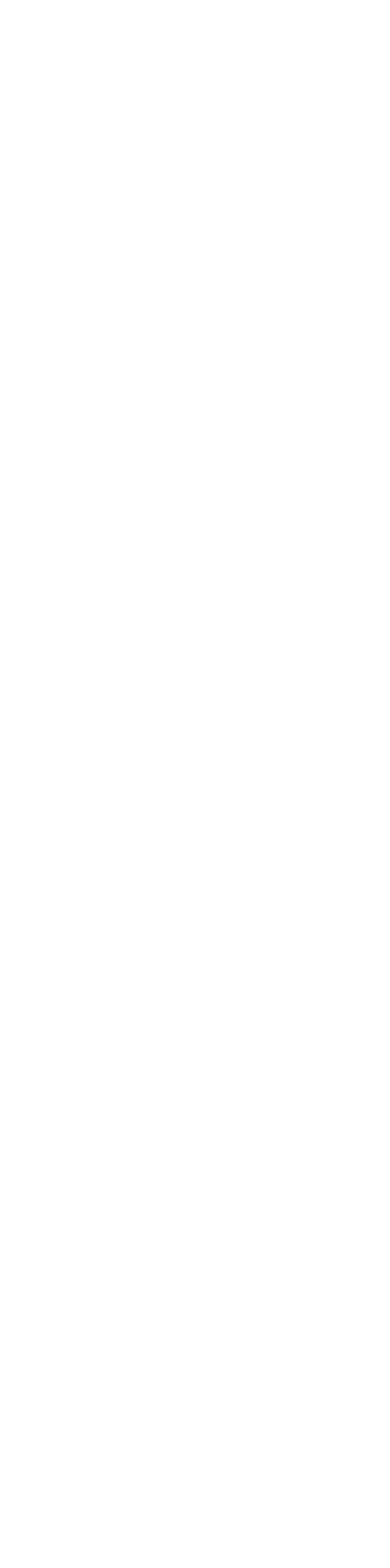
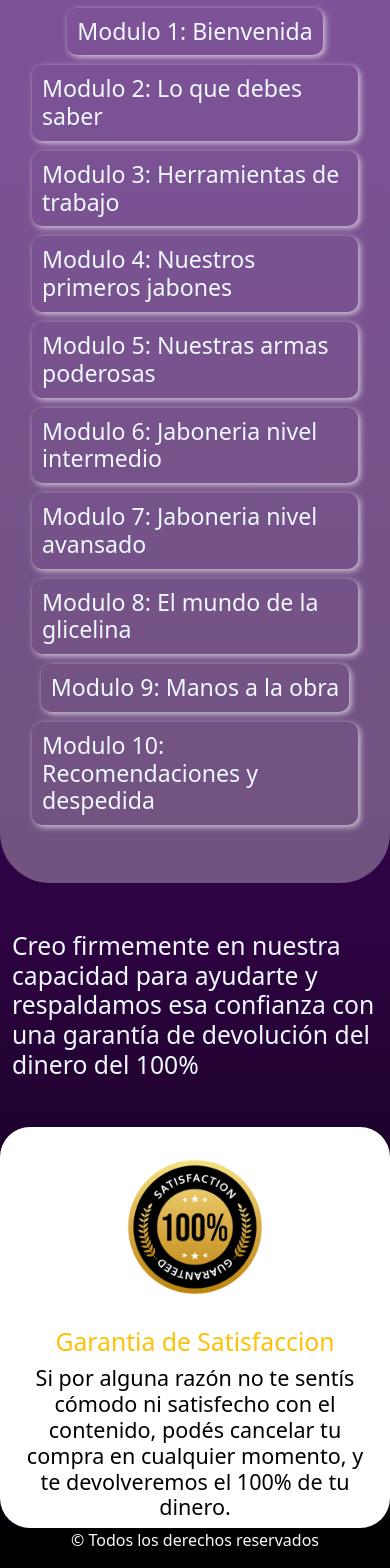
Before and after one commit to FacundoCajal199/jabones, a React (Vite) app: page / in a window 390 px wide. Shown: the part 8103-9671 px from the top of the page. Before the commit the page ends 8013 px from the top, so only its background shows below. Built offline with nearby package versions, Linux system fonts and the light colour scheme.

Commit message:
funcionando y responsivo hasta el momento

```diff
--- a/package.json
+++ b/package.json
@@ -1,6 +1,6 @@
 {
   "name": "janones",
-  "private": true ,
+  "private": true,
   "version": "0.0.0",
   "type": "module",
   "scripts": {
@@ -13,7 +13,8 @@
     "bootstrap": "^5.3.0",
     "react": "^18.2.0",
     "react-bootstrap": "^2.8.0",
-    "react-dom": "^18.2.0"
+    "react-dom": "^18.2.0",
+    "react-icons": "^4.10.1"
   },
   "devDependencies": {
     "@types/react": "^18.2.14",
--- a/src/App.css
+++ b/src/App.css
@@ -70,6 +70,61 @@
   padding: 2rem;
   color: black;
  }
+ .iconWsp {
+  position: fixed;
+  width: 65px;
+  height: 65px;
+  line-height: 55px;
+  bottom: 30px;
+  right: 30px;
+  background: rgb(3, 238, 3);
+  color: #fff;
+  border-radius: 50px;
+  text-align: center;
+  padding-top: 4px;
+  font-size: 30px;
+  box-shadow: 0px 1px 10px rgba(0, 0, 0, 0.3);
+  z-index: 1000;
+}
+.dudas{
+  background-color: #fff;
+  color: #000000;
+  border-radius: 30px;
+  display: flex;
+  flex-direction: column;
+  align-items: center;
+
+}
+.faq-section {
+  display: flex;
+  flex-direction: column;
+  align-items: center;
+  background-color: #ffffff2d;
+  border-radius: 50px;
+  padding: 4rem;
+  width: 60%;
+}
+
+.faq-item {
+  cursor: pointer;
+  margin-bottom: 10px;
+  box-shadow: 2px 2px 6px 0 rgba(255, 255, 255, 0.704);
+  border-radius: 10px;
+}
+
+.faq-item h3 {
+  margin: 0;
+  padding: 10px;
+  background-color:transparent;
+  border-radius: 4px;
+
+}
+
+.faq-answer {
+
+  padding: 10px;
+  border-radius: 4px;
+}
  @keyframes brillo {
   0% {
     box-shadow: 0 0 0 rgba(255, 255, 255, 0.621);
@@ -84,6 +139,21 @@
 
 @media (max-width: 820px) { .video-container{
   width: 100%;
+
+}
+.p-edit{
+  padding-left: 0;
+}
+.faq-section {
+  display: flex;
+  flex-direction: column;
+  align-items: center;
+  justify-content: center;
+  background-color: #ffffff51;
+  border-radius: 50px;
+ width: 100%;
+ padding: 3rem 2rem;
+
 
 }
 .botonAcceder{
--- a/src/App.jsx
+++ b/src/App.jsx
@@ -3,13 +3,17 @@
 import "./App.css";
 import Titular from "./components/Titular";
 import "bootstrap/dist/css/bootstrap.min.css";
-import Video from "./components/video";
+import Video from "./components/Video";
 import Card from "./components/Card";
 import BotonAcceder from "./components/BotonAcceder";
 import CardTwo from "./components/CardTwo";
 import SubTitular from "./components/SubTitular";
 import CardBeneficios from "./components/CardBeneficios";
 import Oferta from "./components/Oferta";
+import BotonWsp from "./components/BotonWsp";
+import Dudas from "./components/Dudas";
+import FAQSection from "./components/Preguntas";
+
 function App() {
   return (
     <>
@@ -25,6 +29,9 @@
       <SubTitular></SubTitular>
       <CardBeneficios></CardBeneficios>
       <Oferta></Oferta>
+<FAQSection></FAQSection>
+<BotonWsp></BotonWsp>
+<Dudas></Dudas>
 
       </section>
       <Footer></Footer>
--- /dev/null
+++ b/src/components/BotonWsp.jsx
@@ -0,0 +1,18 @@
+import { LiaWhatsapp} from "react-icons/lia";
+const BotonWsp = () => {
+  return (
+    <>
+      <div>
+        <a
+          href="https://api.whatsapp.com/send?phone=%2B543812021287&text="
+          class="btn-wsp"
+          target="_blank"
+        >
+          <LiaWhatsapp className="bx bxl-whatsapp iconWsp"> </LiaWhatsapp>
+
+        </a>
+      </div>
+    </>
+  );
+};
+export default BotonWsp;
--- /dev/null
+++ b/src/components/Dudas.jsx
@@ -0,0 +1,19 @@
+import imagen from"../assets/garantia.webp"
+const Dudas = () => {
+    return(
+<>
+<p className="container h2 mt-5">Creo firmemente en nuestra capacidad para ayudarte y respaldamos esa confianza con una garantía de devolución del dinero del 100%</p>
+<section className="d-flex justify-content-center mt-5">
+<div className="container dudas">
+<img src={imagen} alt="FGarantia del 100% del dinero" width={200} />
+<h4 className="h2 text-warning">Garantia de Satisfaccion</h4>
+<p className="h4 container text-center">Si por alguna razón no te sentís cómodo ni satisfecho con el contenido, podés cancelar tu compra en cualquier momento,
+y te devolveremos el 100% de tu dinero.</p>
+</div>
+</section>
+
+</>
+    );
+};
+
+export default Dudas;
--- /dev/null
+++ b/src/components/Preguntas.jsx
@@ -0,0 +1,142 @@
+import React, { useState } from 'react';
+
+
+const faqData = [
+  {
+    question: 'Modulo 1: Bienvenida',
+    answer: (
+      <div>
+        <p>Lección 1: El mundo de los jabónes.</p>
+        <p>Lección 2: ¿Que vas a aprender?</p>
+        <p>Lección 3: Eljabón artesanal vs jabón Industrial.</p>
+        <p>Lección 4: Nuestra comunidad de estudiantes.</p>
+      </div>
+    ),
+  },
+
+  {
+    question: 'Modulo 2: Lo que debes saber',
+    answer:(
+      <div>
+        <p>Lección 4: Nuestra comunidad de estudiantes.</p>
+        <p>Lección 2: La traza y el sobre engrasado.</p>
+        <p>Lección 3: Todo sobre la soda cáustica.</p>
+        <p>Lección 4: El PH en los jabones.</p>
+      </div>
+    ),
+  },
+  {
+    question: 'Modulo 3: Herramientas de trabajo',
+    answer:(
+      <div>
+        <p>Lección 1: Lista de materia a necesitar ( adjunto el pdf de herramientas y materiales de trabajo)</p>
+        <p>Lección 2: Lugar de trabajo y medidas de seguridad.</p>
+      </div>
+    ),
+  },
+  {
+    question: 'Modulo 4: Nuestros primeros jabones',
+    answer:(
+      <div>
+        <p>Lección 1: Jabón con aceite de oliva.</p>
+
+        <p>Lección 2: Jabón con aceite de coco.</p>
+        <p>Lección 2: Jabón con aceite de coco.</p>
+      </div>
+    ),
+  },
+  {
+    question: 'Modulo 5: Nuestras armas poderosas',
+    answer:(
+      <div>
+        <p>Lección 1: Importancia y tipos de aceites.</p>
+        <p>Lección 2: Guía de aceites (adjuntar el pdf de guia de aceites)</p>
+        <p>Lección 3: Aceites esenciales, fragancias y colorantes (adjuntar el pdf de colorantes naturales)</p>
+      </div>
+    ),
+  },
+  {
+    question: 'Modulo 6: Jaboneria nivel intermedio',
+    answer:(
+      <div>
+        <p>Lección 1: Las propiedades en los jabones.</p>
+        <p>Lección 2: Jabón de avena y miel.</p>
+        <p>Lección 3: Jabón exfoliante de café.</p>
+        <p>Lección 4: Jabón blanqueador de arroz.</p>
+        <p>Lección 5: Jabón anti acné de carbón activado.</p>
+      </div>
+    ),
+  },
+  {
+    question: 'Modulo 7: Jaboneria nivel avansado',
+    answer:(
+      <div>
+        <p>Lección 1: Usando la calculadora de saponificación.</p>
+        <p>Lección 2: Sustitución del agua en los jabones.</p>
+        <p>Lección 3: Jabón de naranja.</p>
+        <p>Lección 4: Jabón de manzanilla.</p>
+        <p>Lección 4: Jabón de manzanilla.</p>
+      </div>
+    ),
+  },
+  {
+    question: 'Modulo 8: El mundo de la glicelina',
+    answer:(
+      <div>
+        <p>Lección 1: ¿Qué es la glicerina y tipos?</p>
+        <p>Lección 2: Insumos y esencias.</p>
+        <p>Lección 3: Glitters y moldes.</p>
+      </div>
+    ),
+  },
+  {
+    question: 'Modulo 9: Manos a la obra',
+    answer:(
+      <div>
+        <p>Lección 1: Jabón básico de glicerina.</p>
+        <p>Lección 2: Jabón encapsulado de glicerina</p>
+        <p>Lección 3: Jabón de 2 niveles.</p>
+        <p>Lección 4: Jabón de avena.</p>
+        <p>Lección 5: Jabón tipo cupcake2.</p>
+      </div>
+    ),
+  },
+  {
+    question: 'Modulo 10: Recomendaciones y despedida',
+    answer:(
+      <div>
+        <p>Lección 1: Recomendaciones y despedida.</p>
+
+      </div>
+    ),
+  },
+  // Agrega más preguntas y respuestas aquí
+];
+
+const FAQSection = () => {
+  const [activeQuestionIndex, setActiveQuestionIndex] = useState(null);
+
+  const handleQuestionClick = (index) => {
+    setActiveQuestionIndex((prevIndex) => (prevIndex === index ? null : index));
+  };
+
+  return (
+    <>
+    <section className='d-flex justify-content-center mt-5'>
+    <div className="faq-section">
+      <h2 className='h1'>Modulos</h2>
+      {faqData.map((item, index) => (
+        <div key={index} className="faq-item" onClick={() => handleQuestionClick(index)}>
+          <h3>{item.question}</h3>
+          {activeQuestionIndex === index && <p className="faq-answer">{item.answer}</p>}
+        </div>
+      ))}
+    </div>
+    </section>
+
+    </>
+
+  );
+};
+
+export default FAQSection;
```
Also changed, not shown: 1 other file (tests, documents, lock files or other folders).
